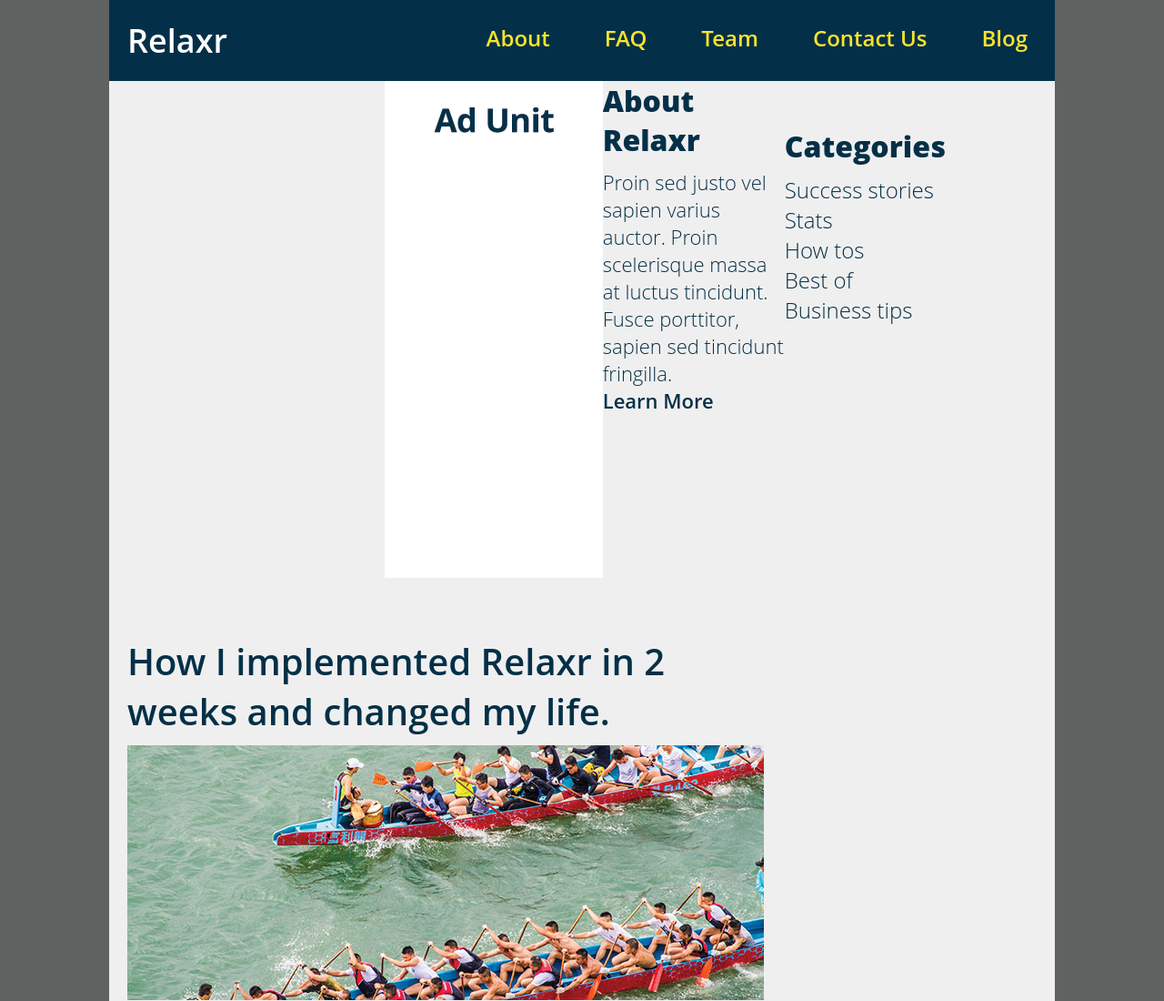
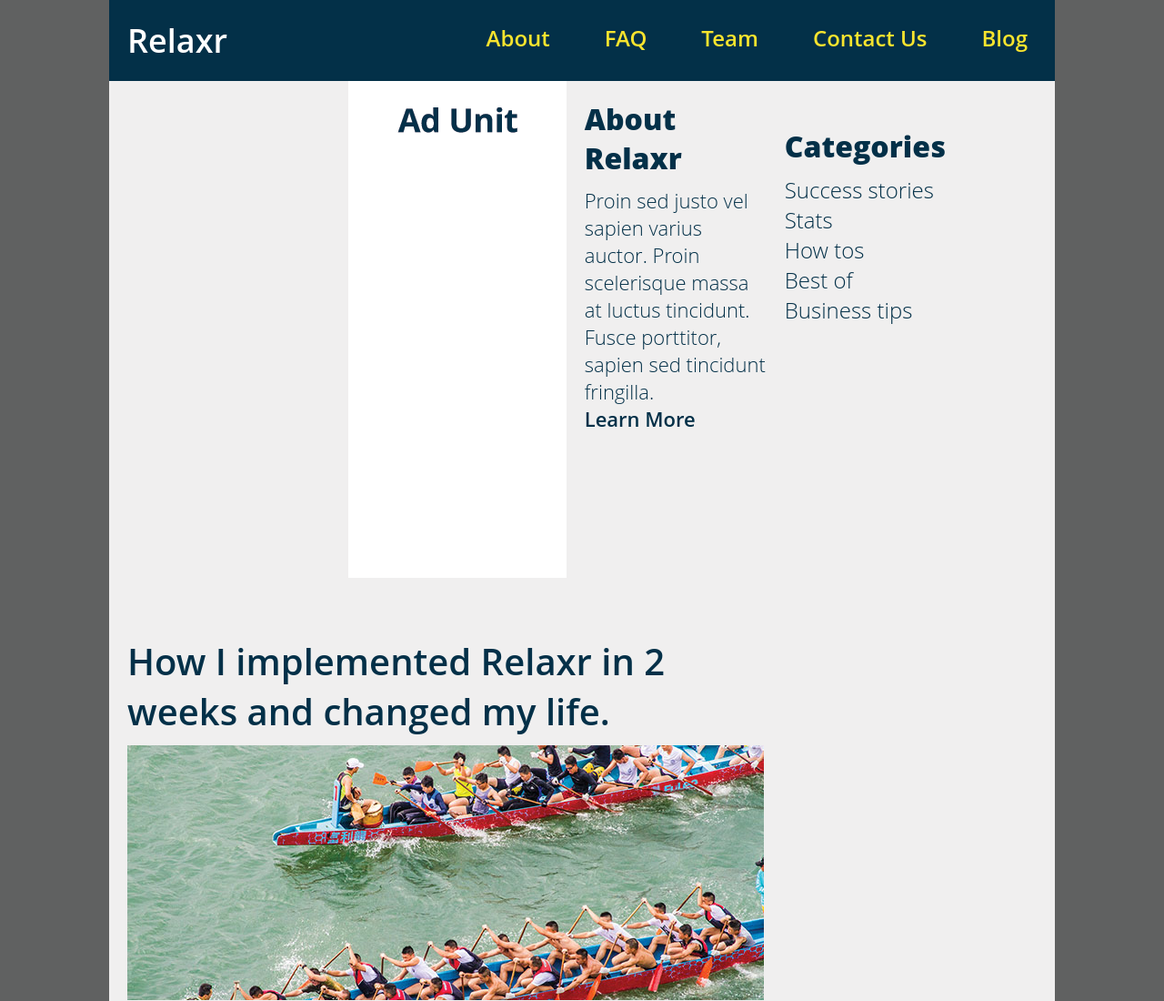
Before and after one commit to sdpernick/relaxr-blog, a plain HTML site: page index.html in a window 1280 px wide. Shown: the top 1100 px of the page at 91% size. Drawn offline with Linux system fonts and the light colour scheme.

Commit message:
Even more changes!  I tried again.

```diff
--- a/css/style.css
+++ b/css/style.css
@@ -121,9 +121,8 @@ h3 {
 	float: right;
 	color: #033048;
 	width: 20%;
-    height: 40px;
     padding-bottom: 20px;
-
+    margin: 20px;
 }
 
 .ab-relaxr {
@@ -142,6 +141,7 @@ h4 {
 #ad {
 	display: block;
 	float: right;
+	width: auto;
 }
 
 /*Group 2*/
--- a/index.html
+++ b/index.html
@@ -35,7 +35,7 @@
 
 <section id="everythingbut">
 
-   <aside>
+   <aside id="aside">
              <nav class="categories">
                <h3>Categories</h3>
                  <ul>
```
